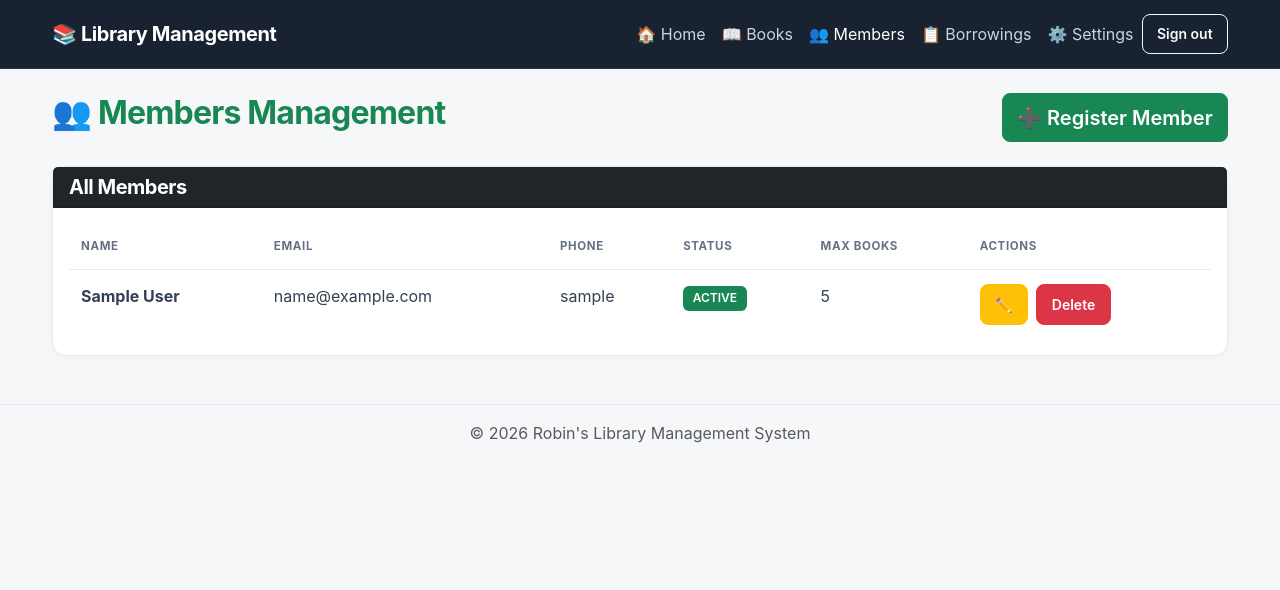
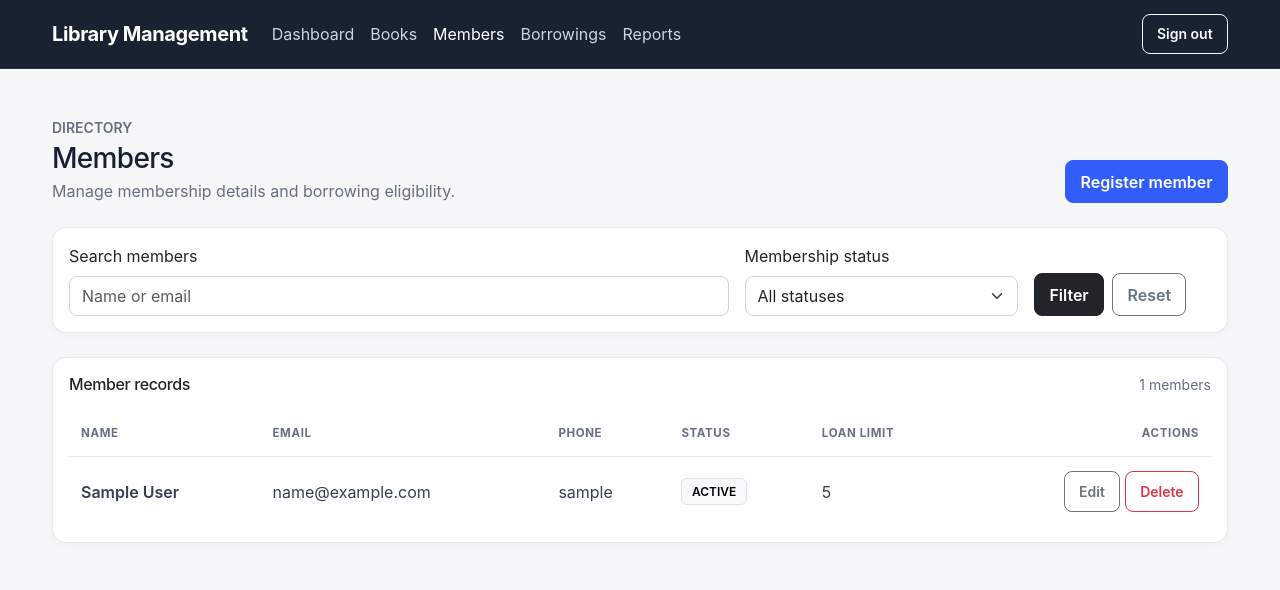
Before and after one commit to robinmwaniki/LibraryManagementSystem, a Spring Boot app: page /members in a window 1280 px wide. Shown: the top 590 px of the page. Run offline with Spring Boot 4, Linux system fonts and the light colour scheme; the visitor is signed in with stand-in values (Sample User, id 1); some of the project's set-up classes (security, data sources, template engines, error pages and the like) are left out, and stand-ins take their place; some libraries are stand-ins or nearby versions.

Commit message:
feat(ui): redesign member directory with search and pagination

```diff
--- a/src/main/resources/templates/members/list.html
+++ b/src/main/resources/templates/members/list.html
@@ -1,114 +1,33 @@
 <!DOCTYPE html>
 <html lang="en" xmlns:th="http://www.thymeleaf.org">
-<head>
-    <meta charset="UTF-8">
-    <meta name="viewport" content="width=device-width, initial-scale=1.0">
-    <title>Members - Library Management</title>
-
-    <!-- Bootstrap CSS -->
-    <link rel="stylesheet" th:href="@{/webjars/bootstrap/5.3.2/css/bootstrap.min.css}">
-
-    <!-- Your Custom CSS -->
-    <link rel="stylesheet" th:href="@{/css/style.css}">
-</head>
+<head><meta charset="UTF-8"><meta name="viewport" content="width=device-width, initial-scale=1">
+<title>Members | Library Management</title>
+<link rel="stylesheet" th:href="@{/webjars/bootstrap/5.3.2/css/bootstrap.min.css}"><link rel="stylesheet" th:href="@{/css/style.css}"></head>
 <body>
-<!-- Navigation -->
-<nav class="navbar navbar-expand-lg navbar-dark bg-primary">
-    <div class="container">
-        <a class="navbar-brand" th:href="@{/}">📚 Library Management</a>
-        <button class="navbar-toggler" type="button" data-bs-toggle="collapse" data-bs-target="#navbarNav">
-            <span class="navbar-toggler-icon"></span>
-        </button>
-        <div class="collapse navbar-collapse" id="navbarNav">
-            <ul class="navbar-nav ms-auto">
-                <li class="nav-item">
-                    <a class="nav-link" th:href="@{/}">🏠 Home</a>
-                </li>
-                <li class="nav-item">
-                    <a class="nav-link" th:href="@{/books}">📖 Books</a>
-                </li>
-                <li class="nav-item">
-                    <a class="nav-link active" th:href="@{/members}">👥 Members</a>
-                </li>
-                <li class="nav-item">
-                    <a class="nav-link" th:href="@{/borrowings}">📋 Borrowings</a>
-                </li>
-                <li class="nav-item"><a class="nav-link" th:href="@{/settings}">⚙️ Settings</a></li>
-            </ul>
-            <form th:action="@{/logout}" method="post"><button class="btn btn-outline-light btn-sm" type="submit">Sign out</button></form>
-        </div>
-    </div>
-</nav>
-
-<!-- Main Content -->
-<div class="container mt-4">
-    <div class="d-flex justify-content-between align-items-center mb-4">
-        <h2 class="text-success">👥 Members Management</h2>
-        <a th:href="@{/members/add}" class="btn btn-success btn-lg">➕ Register Member</a>
-    </div>
-
-    <div th:if="${success}" class="alert alert-success alert-dismissible fade show" role="alert">
-        ✅ <span th:text="${success}"></span>
-        <button type="button" class="btn-close" data-bs-dismiss="alert"></button>
-    </div>
-
-    <div th:if="${error}" class="alert alert-danger" th:text="${error}"></div>
-    <div class="card shadow">
-        <div class="card-header bg-dark text-white">
-            <h5 class="mb-0">All Members</h5>
-        </div>
-        <div class="card-body">
-            <div class="table-responsive" th:if="${members != null && !members.empty}">
-                <table class="table table-hover">
-                    <thead>
-                    <tr>
-                        <th>Name</th>
-                        <th>Email</th>
-                        <th>Phone</th>
-                        <th>Status</th>
-                        <th>Max Books</th>
-                        <th>Actions</th>
-                    </tr>
-                    </thead>
-                    <tbody>
-                    <tr th:each="member : ${members}">
-                        <td><strong th:text="${member.firstName + ' ' + member.lastName}">Name</strong></td>
-                        <td th:text="${member.email}">Email</td>
-                        <td th:text="${member.phone}">Phone</td>
-                        <td>
-                                    <span class="badge"
-                                          th:classappend="${member.status.toString() == 'ACTIVE'} ? 'bg-success' : 'bg-danger'"
-                                          th:text="${member.status}">Status</span>
-                        </td>
-                        <td th:text="${member.maxBooksAllowed}">5</td>
-                        <td>
-                            <a th:href="@{/members/edit/{id}(id=${member.id})}"
-                               class="btn btn-sm btn-warning me-1">✏️</a>
-                            <form class="d-inline" method="post" th:action="@{/members/delete/{id}(id=${member.id})}" onsubmit="return confirm('Delete this member?')"><button class="btn btn-sm btn-danger" type="submit">Delete</button></form>
-                        </td>
-                    </tr>
-                    </tbody>
-                </table>
-            </div>
-
-            <div th:if="${members == null || members.empty}" class="text-center py-5">
-                <span style="font-size: 4rem;">👥</span>
-                <h4 class="text-muted mt-3">No members registered</h4>
-                <p class="text-muted">Start by registering a new library member.</p>
-                <a th:href="@{/members/add}" class="btn btn-success btn-lg">➕ Register Member</a>
-            </div>
-        </div>
-    </div>
-</div>
-
-<!-- Footer -->
-<footer class="footer mt-5 py-3 bg-light">
-    <div class="container text-center">
-        <span class="text-muted">© 2026 Robin's Library Management System</span>
-    </div>
-</footer>
-
-<!-- Bootstrap JS -->
-<script th:src="@{/webjars/bootstrap/5.3.2/js/bootstrap.bundle.min.js}"></script>
-</body>
-</html>
+<nav class="navbar navbar-expand-lg navbar-dark bg-dark"><div class="container"><a class="navbar-brand" th:href="@{/}">Library Management</a>
+<button class="navbar-toggler" type="button" data-bs-toggle="collapse" data-bs-target="#nav"><span class="navbar-toggler-icon"></span></button>
+<div class="collapse navbar-collapse" id="nav"><ul class="navbar-nav me-auto">
+<li class="nav-item"><a class="nav-link" th:href="@{/}">Dashboard</a></li><li class="nav-item"><a class="nav-link" th:href="@{/books}">Books</a></li>
+<li class="nav-item"><a class="nav-link active" th:href="@{/members}">Members</a></li><li class="nav-item"><a class="nav-link" th:href="@{/borrowings}">Borrowings</a></li>
+<li class="nav-item"><a class="nav-link" th:href="@{/reports}">Reports</a></li></ul><form th:action="@{/logout}" method="post"><button class="btn btn-outline-light btn-sm" type="submit">Sign out</button></form></div></div></nav>
+<main class="container py-4 py-lg-5">
+<div class="d-flex flex-wrap justify-content-between align-items-end gap-3 mb-4"><div><p class="small text-uppercase fw-semibold text-secondary mb-1">Directory</p><h1 class="h3 mb-1">Members</h1><p class="text-secondary mb-0">Manage membership details and borrowing eligibility.</p></div><a th:href="@{/members/add}" class="btn btn-primary">Register member</a></div>
+<div th:if="${success}" class="alert alert-success" th:text="${success}"></div><div th:if="${error}" class="alert alert-danger" th:text="${error}"></div>
+<section class="card mb-4"><div class="card-body"><form method="get" th:action="@{/members}" class="row g-3 align-items-end">
+<div class="col-md-7"><label for="search" class="form-label">Search members</label><input id="search" name="search" class="form-control" placeholder="Name or email" th:value="${search}"></div>
+<div class="col-md-3"><label for="status" class="form-label">Membership status</label><select id="status" name="status" class="form-select"><option value="">All statuses</option><option value="ACTIVE" th:selected="${selectedStatus == 'ACTIVE'}">Active</option><option value="INACTIVE" th:selected="${selectedStatus == 'INACTIVE'}">Inactive</option><option value="SUSPENDED" th:selected="${selectedStatus == 'SUSPENDED'}">Suspended</option></select></div>
+<div class="col-md-2 d-flex gap-2"><button class="btn btn-dark" type="submit">Filter</button><a th:href="@{/members}" class="btn btn-outline-secondary">Reset</a></div></form></div></section>
+<section class="card"><div class="card-body">
+<div class="d-flex justify-content-between align-items-center mb-3"><h2 class="h6 mb-0">Member records</h2><span class="small text-secondary" th:text="${members.totalElements + ' members'}">0 members</span></div>
+<div class="table-responsive" th:if="${members.hasContent()}"><table class="table align-middle"><thead><tr><th>Name</th><th>Email</th><th>Phone</th><th>Status</th><th>Loan limit</th><th class="text-end">Actions</th></tr></thead>
+<tbody><tr th:each="member : ${members.content}"><td class="fw-semibold" th:text="${member.firstName + ' ' + member.lastName}">Name</td><td th:text="${member.email}">Email</td><td th:text="${member.phone}">Phone</td>
+<td><span class="badge text-bg-light border" th:text="${member.status}">ACTIVE</span></td><td th:text="${member.maxBooksAllowed}">5</td><td class="text-end text-nowrap">
+<a class="btn btn-sm btn-outline-secondary" th:href="@{/members/edit/{id}(id=${member.id})}">Edit</a>
+<form class="d-inline" method="post" th:action="@{/members/delete/{id}(id=${member.id})}" onsubmit="return confirm('Delete this member?')"><button class="btn btn-sm btn-outline-danger" type="submit">Delete</button></form>
+</td></tr></tbody></table></div>
+<div th:if="${!members.hasContent()}" class="text-center py-5"><h3 class="h6">No members found</h3><p class="text-secondary mb-0">Try another search or clear the filters.</p></div>
+<nav th:if="${members.totalPages > 1}" class="d-flex justify-content-between align-items-center mt-3"><span class="small text-secondary" th:text="${'Page ' + (members.number + 1) + ' of ' + members.totalPages}">Page 1</span>
+<ul class="pagination pagination-sm mb-0"><li class="page-item" th:classappend="${members.first} ? 'disabled'"><a class="page-link" th:href="@{/members(page=${members.number - 1},search=${search},status=${selectedStatus})}">Previous</a></li>
+<li class="page-item" th:each="p : ${#numbers.sequence(0, members.totalPages - 1)}" th:classappend="${p == members.number} ? 'active'"><a class="page-link" th:href="@{/members(page=${p},search=${search},status=${selectedStatus})}" th:text="${p + 1}">1</a></li>
+<li class="page-item" th:classappend="${members.last} ? 'disabled'"><a class="page-link" th:href="@{/members(page=${members.number + 1},search=${search},status=${selectedStatus})}">Next</a></li></ul></nav>
+</div></section></main><script th:src="@{/webjars/bootstrap/5.3.2/js/bootstrap.bundle.min.js}"></script></body></html>
```
